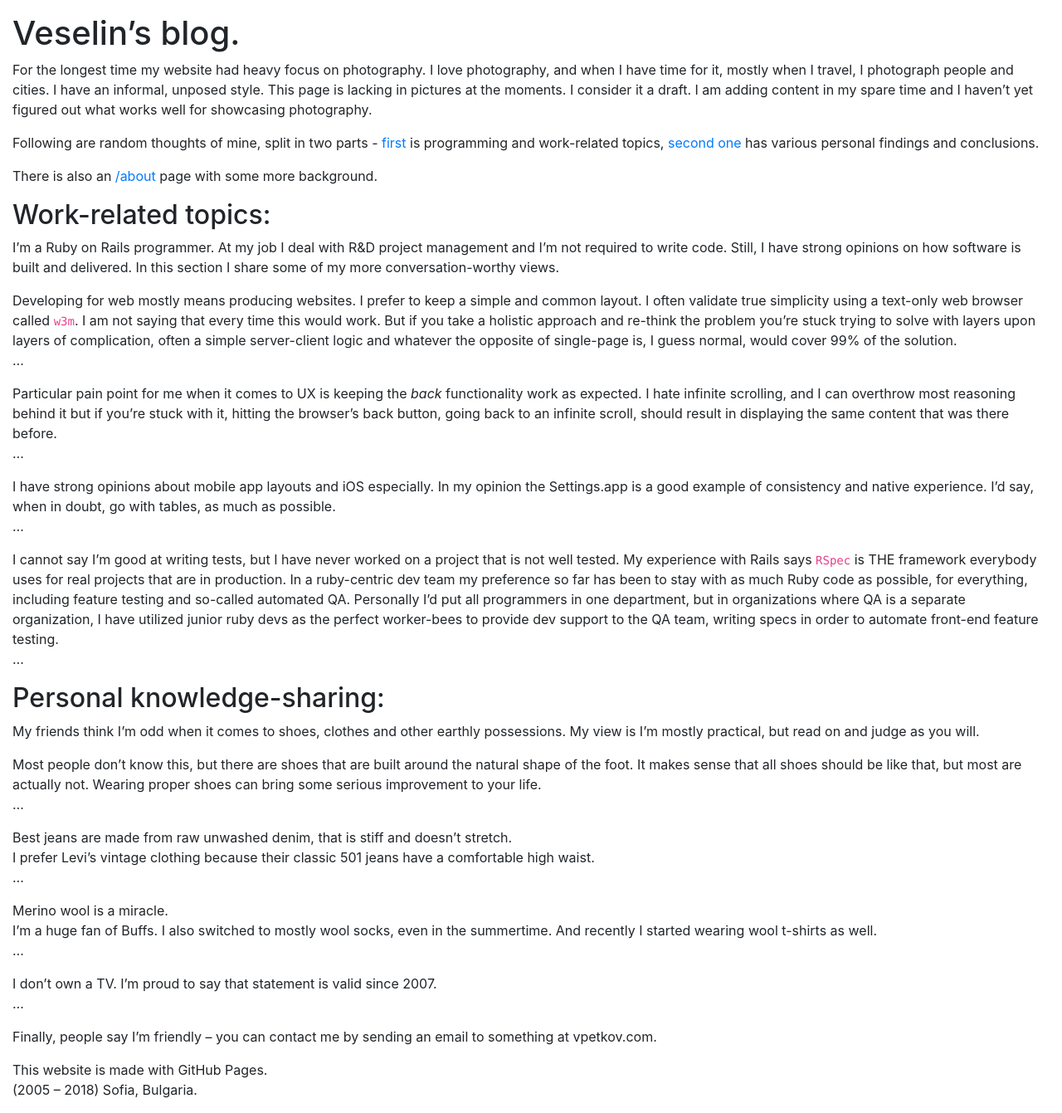
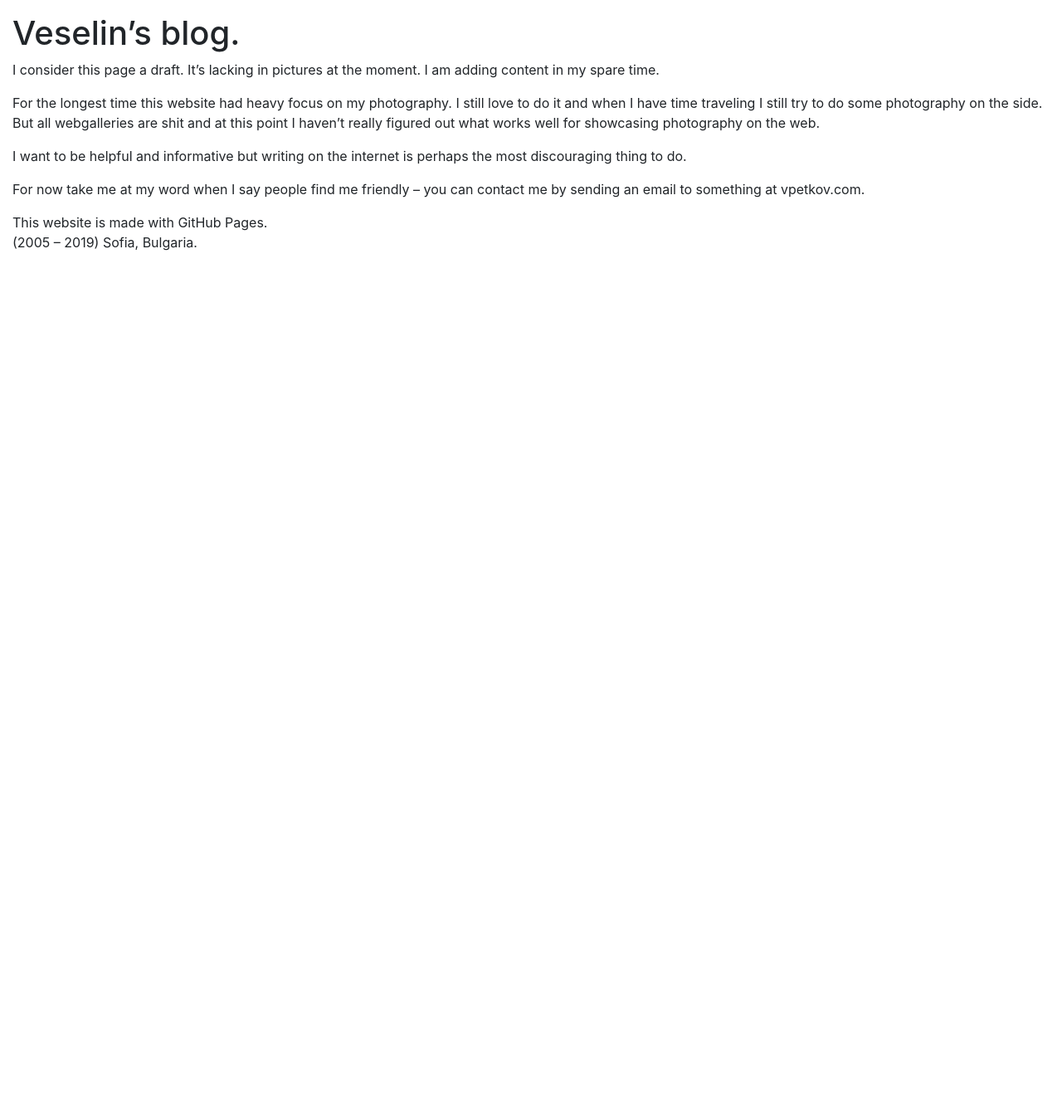
Before and after one commit to vpetkov/vpetkov.github.io, a Jekyll site: the page built from index.md, in a window 1280 px wide. Shown: the whole page at 83% size. Built offline with Jekyll 4.4.1, drawn with Linux system fonts in a browser that asks for light colours; our own code applies the rules of GitHub Pages for plain Markdown files; after the commit the page ends 900 px from its top, so only the background shows below that.

Commit message:
Clean up random shit from the index page

```diff
--- a/index.md
+++ b/index.md
@@ -6,50 +6,13 @@ layout: default
 Veselin's blog.
 ===============
 
-For the longest time my website had heavy focus on photography. I love photography, and when I have time for it, mostly when I travel, I photograph people and cities. I have an informal, unposed style. This page is lacking in pictures at the moments. I consider it a draft. I am adding content in my spare time and I haven't yet figured out what works well for showcasing photography.
+I consider this page a draft. It's lacking in pictures at the moment. I am adding content in my spare time.
 
-Following are random thoughts of mine, split in two parts - [first](/#work-related-topics) is programming and work-related topics, [second one](/#personal-knowledge-sharing) has various personal findings and conclusions.
+For the longest time this website had heavy focus on my photography. I still love to do it and when I have time traveling I still try to do some photography on the side. But all webgalleries are shit and at this point I haven't really figured out what works well for showcasing photography on the web.
 
-There is also an [/about](/about) page with some more background.
+I want to be helpful and informative but writing on the internet is perhaps the most discouraging thing to do.
 
-
-Work-related topics:
---------------------
-
-I'm a Ruby on Rails programmer. At my job I deal with R&D project management and I'm not required to write code. Still, I have strong opinions on how software is built and delivered. In this section I share some of my more conversation-worthy views.
-
-Developing for web mostly means producing websites. I prefer to keep a simple and common layout. I often validate true simplicity using a text-only web browser called `w3m`. I am not saying that every time this would work. But if you take a holistic approach and re-think the problem you're stuck trying to solve with layers upon layers of complication, often a simple server-client logic and whatever the opposite of single-page is, I guess normal, would cover 99% of the solution.
-...
-
-Particular pain point for me when it comes to UX is keeping the *back* functionality work as expected. I hate infinite scrolling, and I can overthrow most reasoning behind it but if you're stuck with it, hitting the browser's back button, going back to an infinite scroll, should result in displaying the same content that was there before.
-...
-
-I have strong opinions about mobile app layouts and iOS especially. In my opinion the Settings.app is a good example of consistency and native experience. I'd say, when in doubt, go with tables, as much as possible.
-...
-
-I cannot say I'm good at writing tests, but I have never worked on a project that is not well tested. My experience with Rails says `RSpec` is THE framework everybody uses for real projects that are in production. In a ruby-centric dev team my preference so far has been to stay with as much Ruby code as possible, for everything, including feature testing and so-called automated QA. Personally I'd put all programmers in one department, but in organizations where QA is a separate organization, I have utilized junior ruby devs as the perfect worker-bees to provide dev support to the QA team, writing specs in order to automate front-end feature testing.
-...
-
-Personal knowledge-sharing:
----------------------------
-
-My friends think I'm odd when it comes to shoes, clothes and other earthly possessions. My view is I'm mostly practical, but read on and judge as you will.
-
-Most people don't know this, but there are shoes that are built around the natural shape of the foot. It makes sense that all shoes should be like that, but most are actually not. Wearing proper shoes can bring some serious improvement to your life.
-...
-
-Best jeans are made from raw unwashed denim, that is stiff and doesn't stretch.
-I prefer Levi's vintage clothing because their classic 501 jeans have a comfortable high waist.
-...
-
-Merino wool is a miracle.
-I'm a huge fan of Buffs. I also switched to mostly wool socks, even in the summertime. And recently I started wearing wool t-shirts as well.
-...
-
-I don't own a TV. I'm proud to say that statement is valid since 2007.
-...
-
-Finally, people say I'm friendly -- you can contact me by sending an email to something at vpetkov.com.
+For now take me at my word when I say people find me friendly -- you can contact me by sending an email to something at vpetkov.com.
 
 This website is made with GitHub Pages.
-(2005 -- 2018) Sofia, Bulgaria.
+(2005 -- 2019) Sofia, Bulgaria.
```
